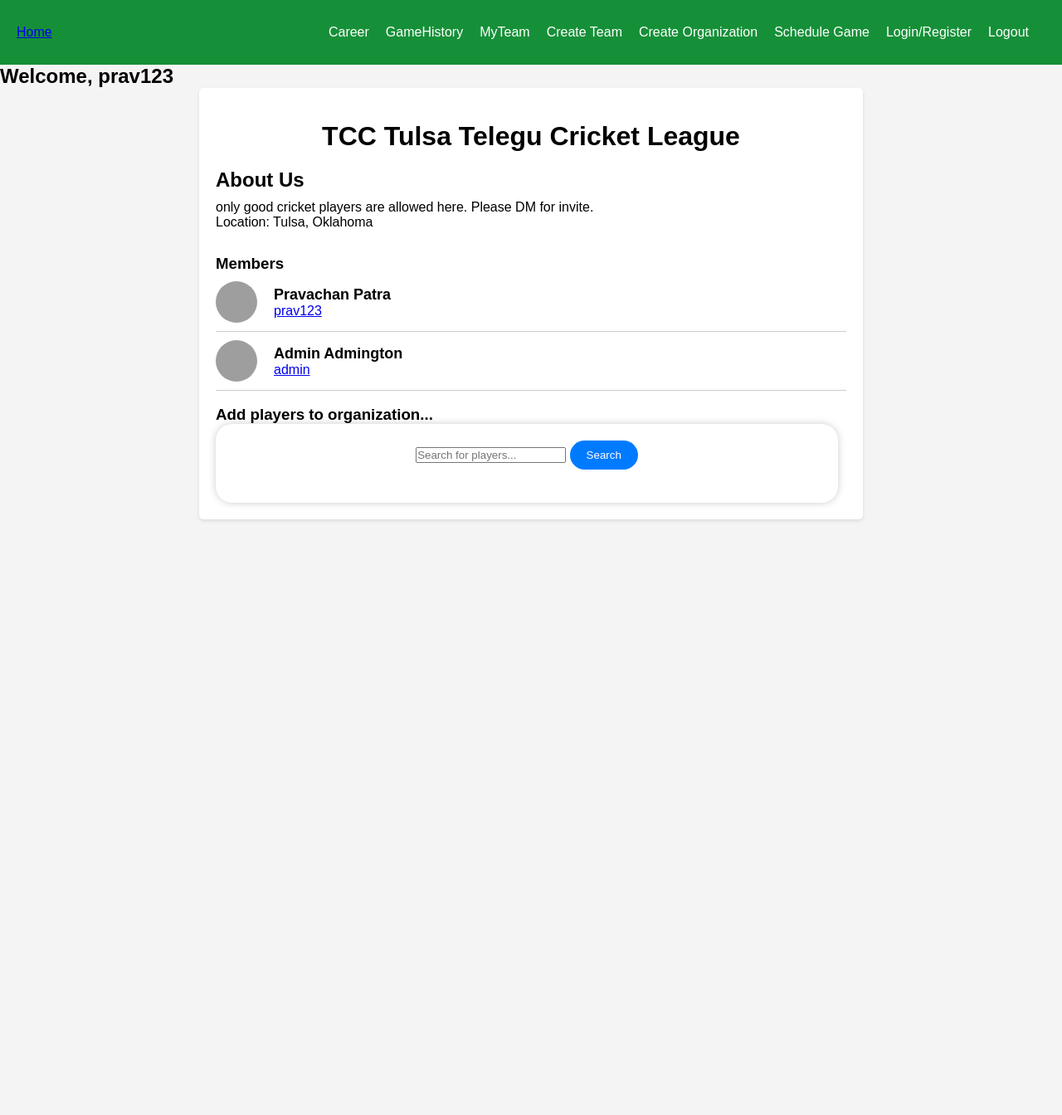
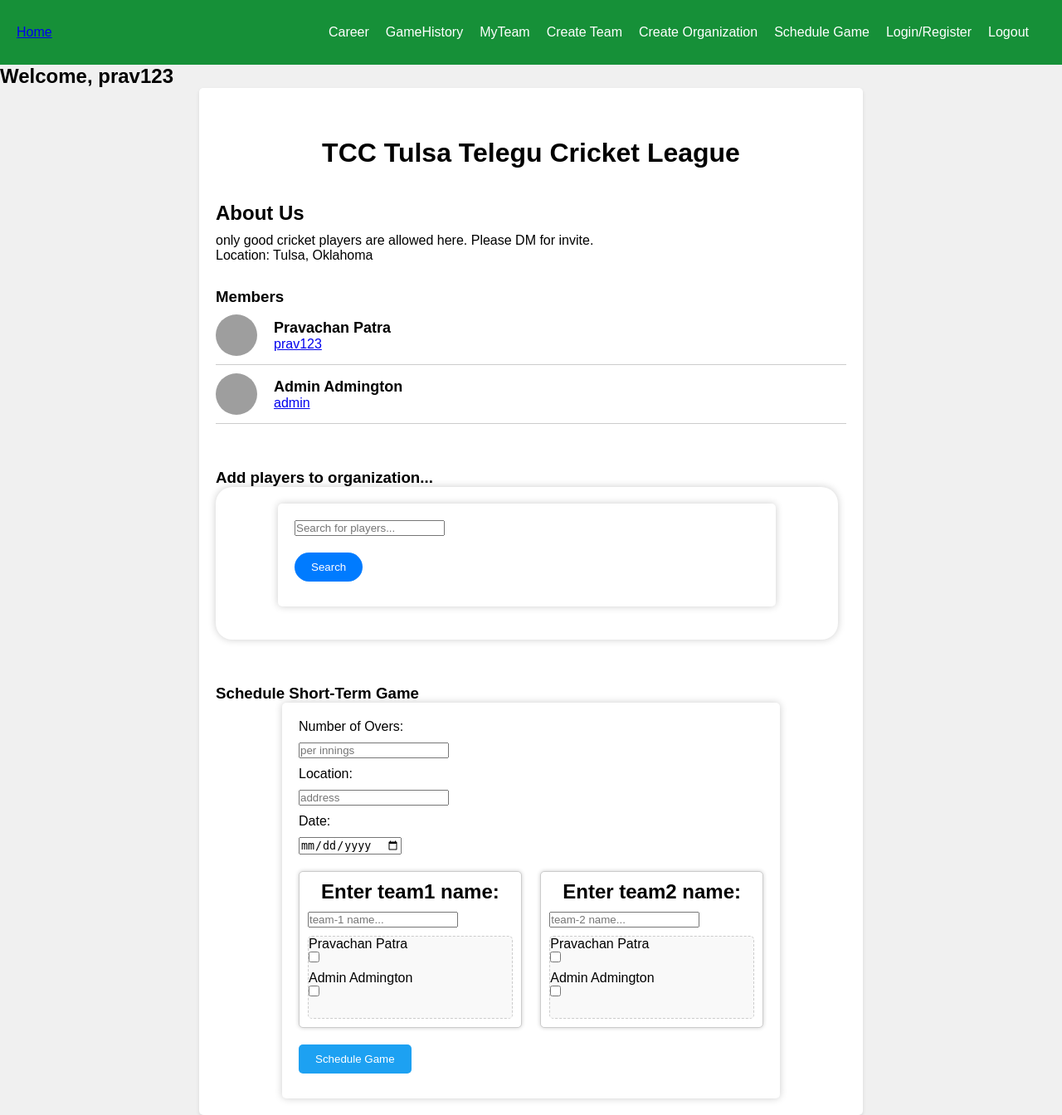
Before and after one commit to PravCoder/Cricket-Career-Sports-Management-Site, a Django app: page /view-organization/3 in a window 1280 px wide. Shown: the whole page at 83% size. Before the commit the page ends 628 px from the top, so only its background shows below. Run offline with Django 3.2, Linux system fonts and the light colour scheme; a user stored in the database is signed in; data comes from the database, SQL or seed files in the repository; both versions use the stored data as it was after the commit; grey boxes are pictures that could not be loaded.

Commit message:
short-term game scheudling within organization

```diff
--- a/mysite/base/models.py
+++ b/mysite/base/models.py
@@ -38,6 +38,7 @@ class Game(models.Model):
     batting2_team = models.ForeignKey(Team,on_delete=models.SET_NULL,null=True, related_name="batting2")
     bowling2_team  = models.ForeignKey(Team,on_delete=models.SET_NULL,null=True, related_name="bowling2")
 
+    date = models.CharField(max_length=200,null=True)
     year = models.CharField(max_length=200,null=True)
     month = models.CharField(max_length=200,null=True)
     day = models.CharField(max_length=200,null=True)
@@ -171,7 +172,7 @@ class Player(AbstractUser):
     last_name = models.CharField(max_length=200, null=True)
     email = models.EmailField(unique=True, null=True)
 
-    team = models.ForeignKey(Team,on_delete=models.SET_NULL,null=True)
+    team = models.ForeignKey(Team,on_delete=models.SET_NULL,null=True) # long-term-team
     organization = models.ForeignKey(Organization,on_delete=models.SET_NULL,null=True, blank=True)
     runs = models.IntegerField(default=0,null=True,blank=True)
     wickets = models.IntegerField(default=0,null=True,blank=True)
--- a/mysite/base/templates/base/team.html
+++ b/mysite/base/templates/base/team.html
@@ -44,7 +44,7 @@ input[type=button], input[type=submit], input[type=reset] {
 </style>
 </head>
 <body>
-{% if team.filler == False %}  <!-- if player is apart of a team -->
+{% if team != None %}  <!-- if player is apart of a team -->
 <h1>{{team.name}}</h1>
 <h3>Captian: {{team.captain.username}}</h3>
 
--- a/mysite/base/templates/base/view_game.html
+++ b/mysite/base/templates/base/view_game.html
@@ -133,7 +133,7 @@
   <h2>Game Information</h2>
   <p>Teams: {{game.team1.name}} vs {{game.team2.name}}</p>
   <p>Location: {{game.location}}</p>
-  <p>Date: {{game.day}}, {{game.month}}, {{gmae.year}}</p>
+  <p>Date: {{game.date}}</p>
   <p>Time: {{game.time}}</p>
   <p>Overs: {{game.overs}}</p>
   {% if game.winner %}
--- a/mysite/base/templates/base/view_organization.html
+++ b/mysite/base/templates/base/view_organization.html
@@ -172,6 +172,80 @@
 
 
 
+
+
+body {
+    font-family: Arial, sans-serif;
+    margin: 0;
+    padding: 0;
+    background-color: #f0f0f0;
+}
+
+h1 {
+    text-align: center;
+    margin: 20px 0;
+}
+
+form {
+    background-color: #fff;
+    padding: 20px;
+    box-shadow: 0px 0px 10px rgba(0, 0, 0, 0.2);
+    border-radius: 5px;
+    max-width: 600px;
+    margin: 0 auto;
+}
+
+label,
+input,
+button {
+    display: block;
+    margin-bottom: 10px;
+}
+
+.player-pool {
+    display: flex;
+    justify-content: space-between;
+    margin-top: 20px;
+}
+
+.team {
+    flex: 0 0 48%; /* Adjust the width as needed */
+    border: 1px solid #ccc;
+    padding: 10px;
+    background-color: #fff;
+    border-radius: 5px;
+    box-shadow: 0px 0px 5px rgba(0, 0, 0, 0.2);
+    width: 300px;
+}
+
+.team h2 {
+    text-align: center;
+}
+
+.team-list {
+    list-style-type: none;
+    padding: 0;
+    min-height: 100px;
+    border: 1px dashed #ccc;
+    border-radius: 5px;
+    background-color: #f9f9f9;
+}
+
+
+
+button[type="submit"] {
+    background-color: #1da1f2;
+    color: #fff;
+    border: none;
+    padding: 10px 20px;
+    border-radius: 5px;
+    cursor: pointer;
+    margin-top: 20px;
+}
+
+button[type="submit"]:hover {
+    background-color: #0e75c2;
+}
 </style>
 </head>
 <body>
@@ -200,6 +274,8 @@
             </ul>
         </div>
         <br>
+        <br>
+        <br>
         {% if user_in_org == True %}
         <h3>Add players to organization...</h3>
         <div class="search-container">
@@ -227,6 +303,42 @@
                     {% endfor %}
                 </div>
         </div>
+        <br>
+        <br>
+        <br>
+        <h3>Schedule Short-Term Game</h3>
+        <form method="POST" action="">
+            {% csrf_token %}
+            <label for="overs">Number of Overs:</label>
+            <input type="number" id="overs" name="overs" min="1" required placeholder="per innings">
+            <label for="location">Location:</label>
+            <input type="text" id="location" name="location" required placeholder="address">
+            <label for="date">Date:</label>
+            <input type="date" id="date" name="date" required placeholder="mm/dd/yyyy">
+            <div class="player-pool">
+                <div class="team">
+                    <h2><label for="team1-name">Enter team1 name:</label><input type="text" id="team1-name" name="team1-name" required placeholder="team-1 name..."></h2>
+                    <ul id="your-team" class="team-list" ondrop="drop(event)" ondragover="allowDrop(event)">
+                       {% for member in org.members.all %}
+                            {{member.first_name}} {{member.last_name}}
+                            <input type="checkbox", value="clicked", name="team1#{{member.id}}">
+                       {% endfor %}
+                    </ul>
+                </div>
+                <div class="team">
+                    <h2><label for="team2-name">Enter team2 name:</label><input type="text" id="team2-name" name="team2-name" required placeholder="team-2 name..."></h2>
+                    <ul id="opposing-team" class="team-list" ondrop="drop(event)" ondragover="allowDrop(event)">
+                        {% for member in org.members.all %}
+                            {{member.first_name}} {{member.last_name}}
+                            <input type="checkbox", value="clicked", name="team2#{{member.id}}">
+
+                        {% endfor %}
+                    </ul>
+                </div>
+            </div>
+
+            <button type="submit">Schedule Game</button>
+        </form>
         {% endif %}
     </div>
 </body>
--- a/mysite/base/views.py
+++ b/mysite/base/views.py
@@ -176,7 +176,7 @@ def team(request, pk):   # check is player doesn't have a team
     context = {"players":players.all(), "team":team, "win_percentage":win_percentage}
     return render(request, "base/team.html", context)
 
-def create_team(request):
+def create_team(request):  # long-term-team creation sets user.team-attribute
     if request.method == "POST":
         name = request.POST.get("team_name")
         if name != None:
@@ -425,6 +425,42 @@ def view_organization(request, pk):
             add_player.org_invites.add(org_invite)
             add_player.save()
             org_invite.save()
+        # get create short-term-team form fields
+        # create both Team-obj: add all players to respective teams
+        # create Game-obj: set team1,team2,date,location,overs
+        print(request.POST)
+        team1_name = request.POST.get("team1-name")
+        team2_name = request.POST.get("team2-name")
+        overs = int(request.POST.get("overs"))
+        game_date = request.POST.get("date")
+        team1_players = []
+        team2_players = []
+        for key, value in request.POST.items():
+            if "team1#" in key and value == "clicked":
+                p_id = int(key.split("#")[1])
+                team1_players.append(Player.objects.get(id=p_id))
+            if "team2#" in key and value == "clicked":
+                p_id = int(key.split("#")[1])
+                team2_players.append(Player.objects.get(id=p_id))
+
+        team1 = Team.objects.create(name=team1_name, temporary=True)
+        team2 = Team.objects.create(name=team2_name, temporary=True)
+        for player in team1_players:
+            team1.players.add(player)
+        for player in team2_players:
+            team2.players.add(player)
+        team1.save()
+        team2.save()
+        game = Game.objects.create(team1=team1, team2=team2, overs=overs, date=game_date)
+        game.save()
+        for player in game.team1.players.all():
+            player.games.add(game)
+            player.save()
+        for player in game.team2.players.all():
+            player.games.add(game)
+            player.save()
+        # dont set all players.team-attribute = team1
+        # when user returns to home page  gmae should be in upcoming-games list because entering_stats=False
 
     user_in_org = False
     if request.user in list(org.members.all()):
```
Also changed, not shown: mysite/base/migrations/0040_game_date.py (added), mysite/db.sqlite3.
